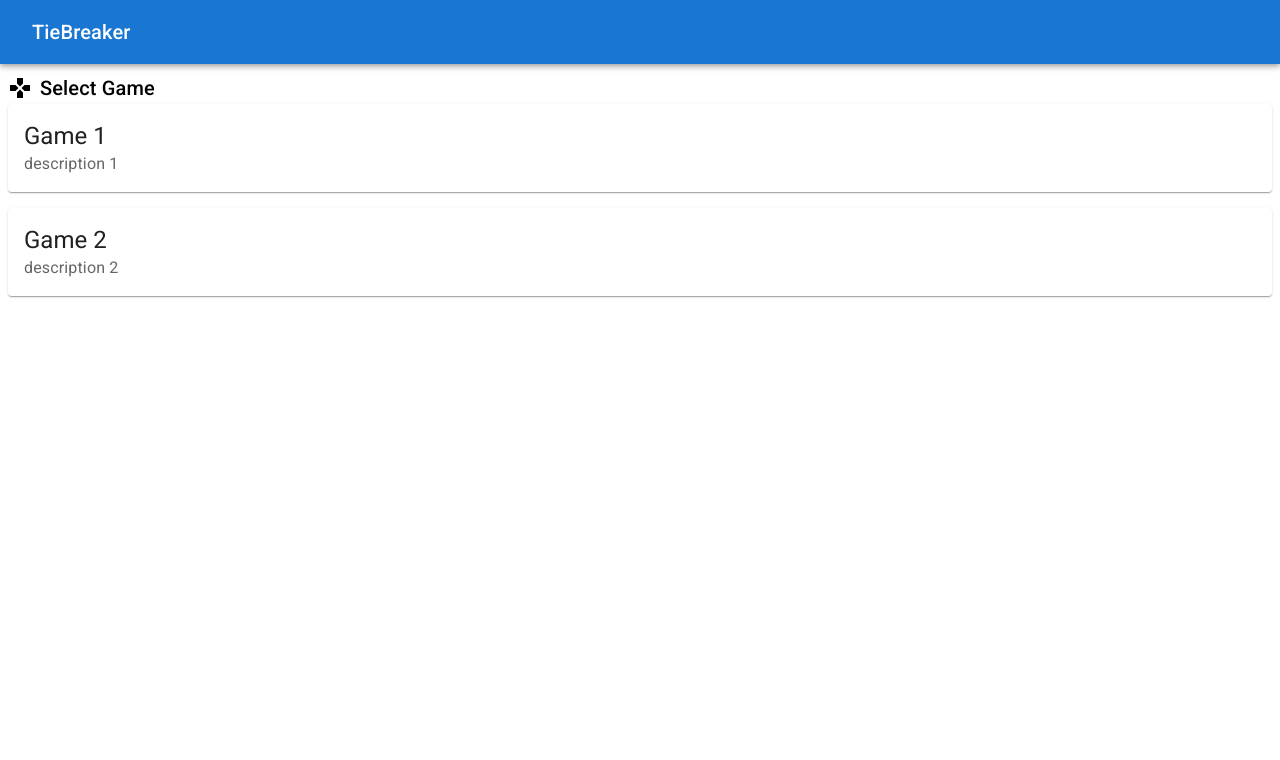
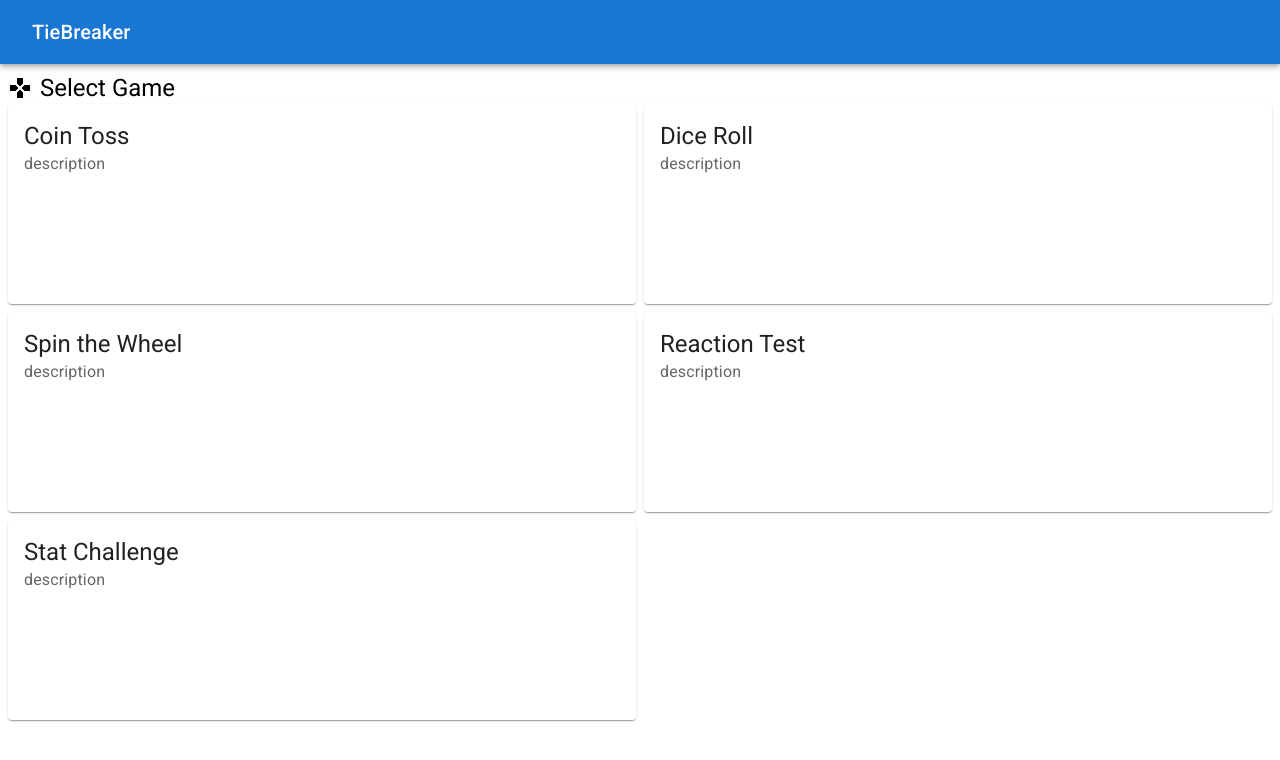
Before and after one commit to Glenn-Chiang/TieBreaker, a React (Vite) app: page /games in a window 1280 px wide. Shown: the top 760 px of the page. Built offline with nearby package versions, Linux system fonts and the light colour scheme.

Commit message:
Create grid layout for GamesPage

```diff
--- /dev/null
+++ b/src/data/games.ts
@@ -0,0 +1,13 @@
+export interface Game {
+  id: string;
+  name: string;
+  description: string;
+}
+
+export const GAMES: Game[] = [
+  { id: "coin-toss", name: "Coin Toss", description: "description" },
+  { id: "dice-roll", name: "Dice Roll", description: "description"},
+  { id: "spin-the-wheel", name: "Spin the Wheel", description: "description" },
+  { id: "reaction-test", name: "Reaction Test", description: "description"},
+  { id: "stat-challenge", name: "Stat Challenge", description: "description"},
+];
--- a/src/data/models.ts
+++ /dev/null
@@ -1,5 +0,0 @@
-export interface Game {
-  id: number,
-  name: string,
-  description: string
-}
--- a/src/pages/GamesPage.tsx
+++ b/src/pages/GamesPage.tsx
@@ -1,11 +1,15 @@
 import { Gamepad } from "@mui/icons-material";
-import { Card, CardHeader, Icon, Stack, Typography } from "@mui/material";
-import { Game } from "../data/models";
-
-const games: Game[] = [
-  { id: 1, name: "Game 1", description: "description 1" },
-  { id: 2, name: "Game 2", description: "description 2" },
-];
+import {
+  Card,
+  CardHeader,
+  Grid2 as Grid,
+  Icon,
+  Link,
+  Stack,
+  Typography,
+} from "@mui/material";
+import { Game, GAMES } from "../data/games";
+import { Link as RouterLink } from "react-router";
 
 export default function GamesPage() {
   return (
@@ -14,21 +18,25 @@ export default function GamesPage() {
         <Icon>
           <Gamepad />
         </Icon>
-        <Typography variant="h6">Select Game</Typography>
+        <Typography variant="h5">Select Game</Typography>
       </Stack>
-      <Stack gap={2}>
-        {games.map((game) => (
-          <GameItem key={game.name} game={game} />
+      <Grid container spacing={1}>
+        {GAMES.map((game) => (
+          <Grid size={{ xs: 12, sm: 6 }} height={200} key={game.name}>
+            <GameItem game={game} />
+          </Grid>
         ))}
-      </Stack>
+      </Grid>
     </>
   );
 }
 
 function GameItem({ game }: { game: Game }) {
   return (
-    <Card>
-      <CardHeader title={game.name} subheader={game.description} />
-    </Card>
+    <Link to={`/games/${game.id}`} component={RouterLink} underline="none">
+      <Card sx={{ height: "100%" }}>
+        <CardHeader title={game.name} subheader={game.description} />
+      </Card>
+    </Link>
   );
 }
```
